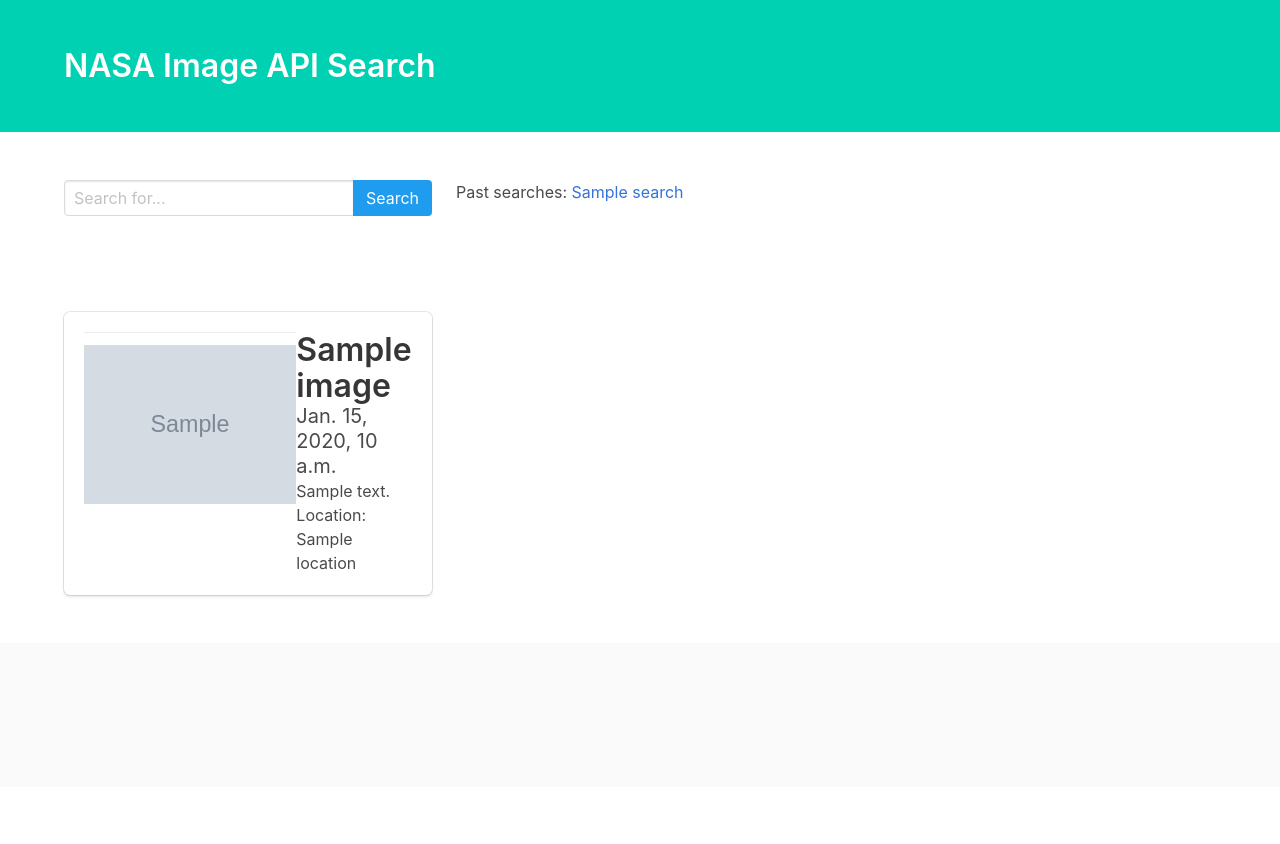
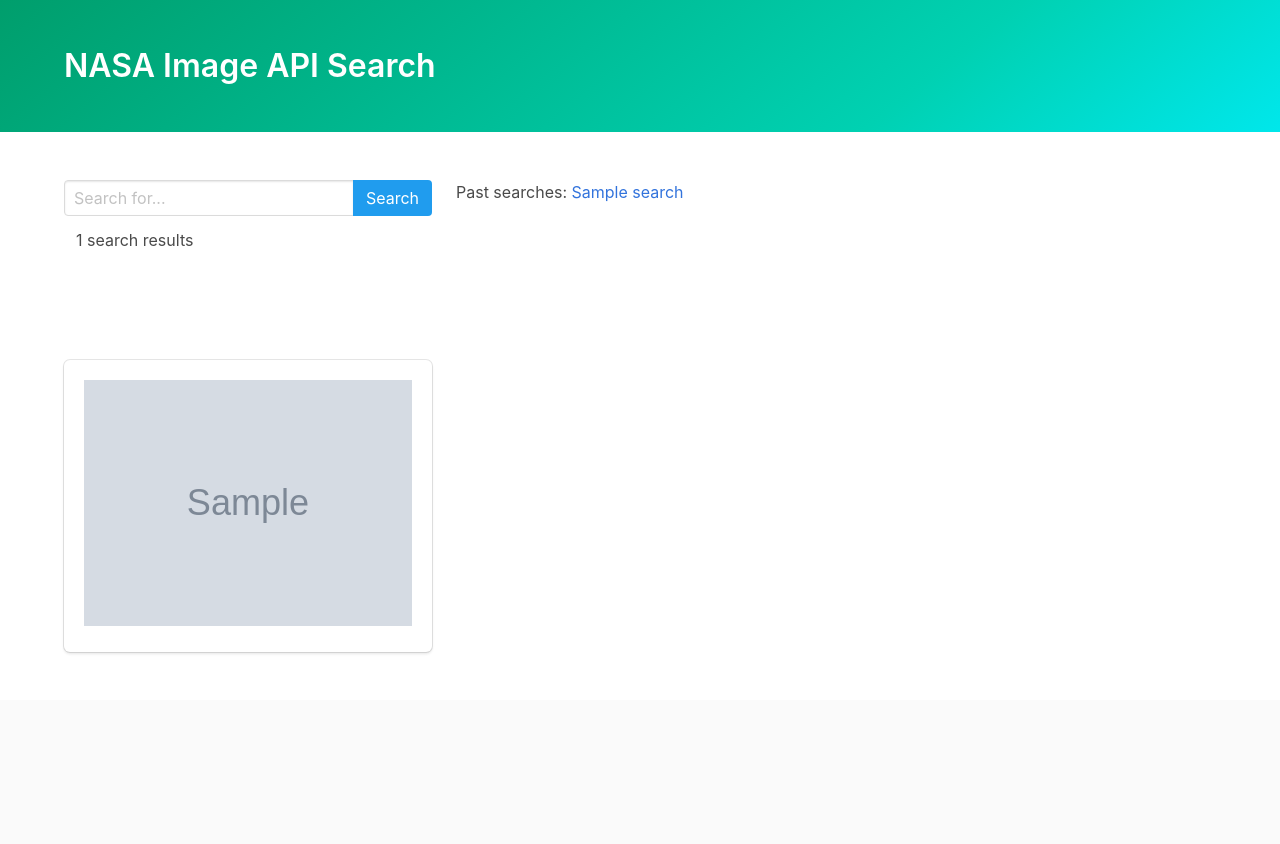
Before and after one commit to eric-z-lin/nasa_image_search, a Django app: template image_search/templates/image_search/search.html in a window 1280 px wide. Before the commit the page ends 597 px from the top, so only its background shows below. Run offline with Django 3.2, Linux system fonts and the light colour scheme; tables that the repository leaves empty hold one stand-in row (values such as "Sample post"); the template is opened without the code that fills it: values that come from a table or form of the project are taken from there, most other values are stand-ins (such as "Sample title", 1, 10 or a date in 2020); grey boxes marked "Sample" are stand-in pictures; some libraries are stand-ins or nearby versions.

Commit message:
Added user input

```diff
--- /dev/null
+++ b/image_search/forms.py
@@ -0,0 +1,20 @@
+# /image_search/forms.py
+
+from django.forms import ModelForm, TextInput
+from .models import Image, Search
+
+# Form for favorite images
+class ImageForm(ModelForm):
+	class Meta:
+		model = Image
+		fields = ['nasa_id']
+
+# Form for search functionality
+class SearchForm(ModelForm):
+	class Meta:
+		model = Search
+		fields = ['search_query']
+		widgets = {'search_query': TextInput(attrs = {
+			'class': 'input',
+			'placeholder': 'Search for...'
+		})}		# widget for text input
--- a/image_search/templates/image_search/search.html
+++ b/image_search/templates/image_search/search.html
@@ -11,7 +11,8 @@
 </head>
 
 <body>
-    <section class="hero is-primary">
+    <!-- Section for title. -->
+    <section class="hero is-primary is-bold">
         <div class="hero-body">
             <div class="container">
                 <h1 class="title">
@@ -20,17 +21,19 @@
             </div>
         </div>
     </section>
+    <!-- Section for searching and displaying past searches. -->
     <section class="section">
         <div class="container">
             <div class="columns">
                 <div class="column is-4">
                     <form method="POST">
+                        {% csrf_token %}
                         <div class="field has-addons">
                             <div class="control is-expanded">
-                                <input class="input" type="text" placeholder="Search for...">
+                                {{ form.search_query }}
                             </div>
                             <div class="control">
-                                <button class="button is-info">
+                                <button type="submit" class="button is-info">
                                     Search
                                 </button>
                             </div>
@@ -38,7 +41,7 @@
                     </form>
                 </div>
                 <div class="column">
-                    <!-- Horizontal list of past searches. -->
+                    <!-- Links to past searches. -->
                     Past searches:
                     {% for search in past_searches %}
                         <a href = "./"> {{search}}</a>
@@ -46,34 +49,27 @@
                 </div>
             </div>
         </div>
+        <!-- Container to display number of search results. -->
+        <div class="container">
+            <div class="column is-4">
+                <p>
+                    {% if num_hits != 0 %}
+                        {{ num_hits }} search results
+                    {% endif %}
+                </p>
+            </div>
+        </div>
     </section>
+    <!-- Section to display images. -->
     <section class="section">
         <div class="container">
             <div class="columns is-multiline">
                 {% for image in metadata_list %}
                     <div class="column is-4">
-                        <div class="box">
-                            <article class="media">
-                                <div class="media">
-                                    <figure class="image is-50x50">
-                                        <img src= {{ image.media_link }} alt="Media">
-                                    </figure>
-                                </div>
-                                <div class="media-content">
-                                    <div class="content">
-                                        <p>
-                                            <span class="title">{{ image.title }}</span>
-                                            <br>
-                                            <span class="subtitle">{{ image.date_created }}</span>
-                                            <br>
-                                            {{ image.description }}
-                                            <br>
-                                            Location: {{ image.location }}
-                                            <br>
-                                        </p>
-                                    </div>
-                                </div>
-                            </article>
+                        <div class="box is-dark">
+                            <figure>
+                                <img src= {{ image.media_link }} alt="Media">
+                            </figure>
                         </div>
                     </div>
                 {% endfor %}
--- a/image_search/urls.py
+++ b/image_search/urls.py
@@ -5,4 +5,5 @@
 
 urlpatterns = [
     path('', views.index),			# path for index view
+    path('./image-page', views.image_page)	# path for image metadata page
 ]
```
Also changed, not shown: image_search/templates/image_search/image_page.html (added, +54 -0 lines), image_search/views.py (+68 -51 lines), db.sqlite3.
